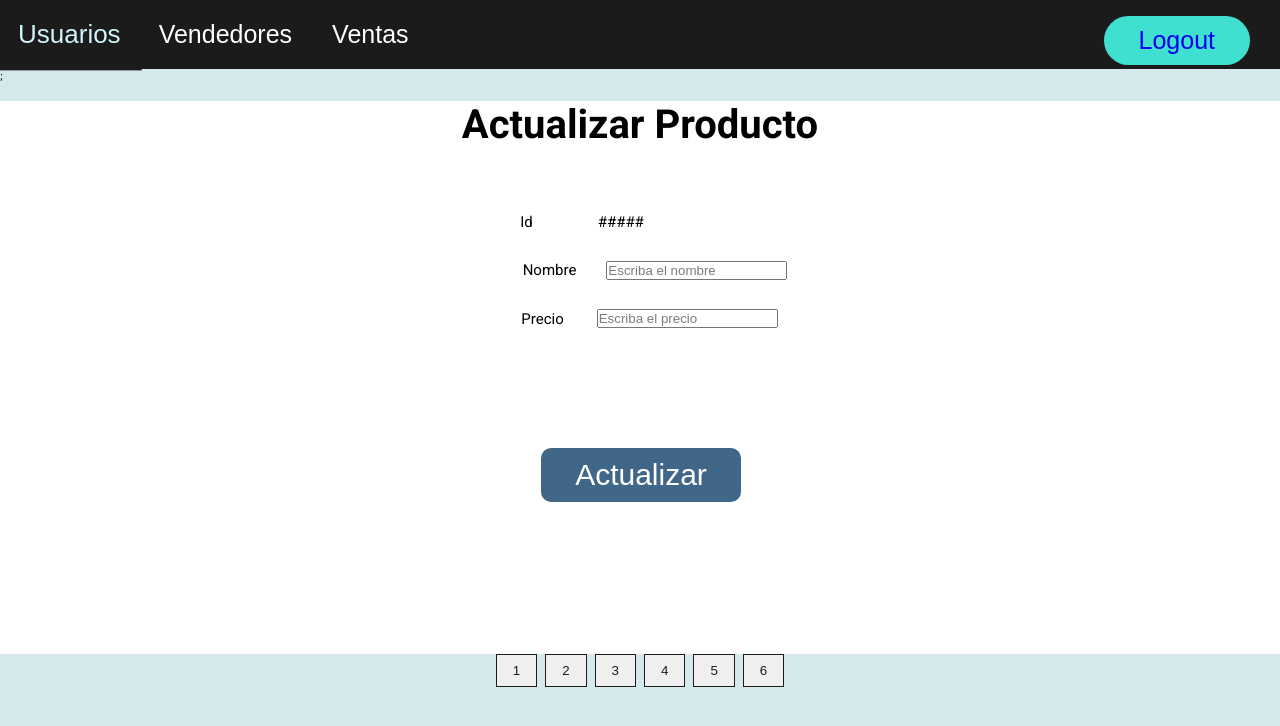
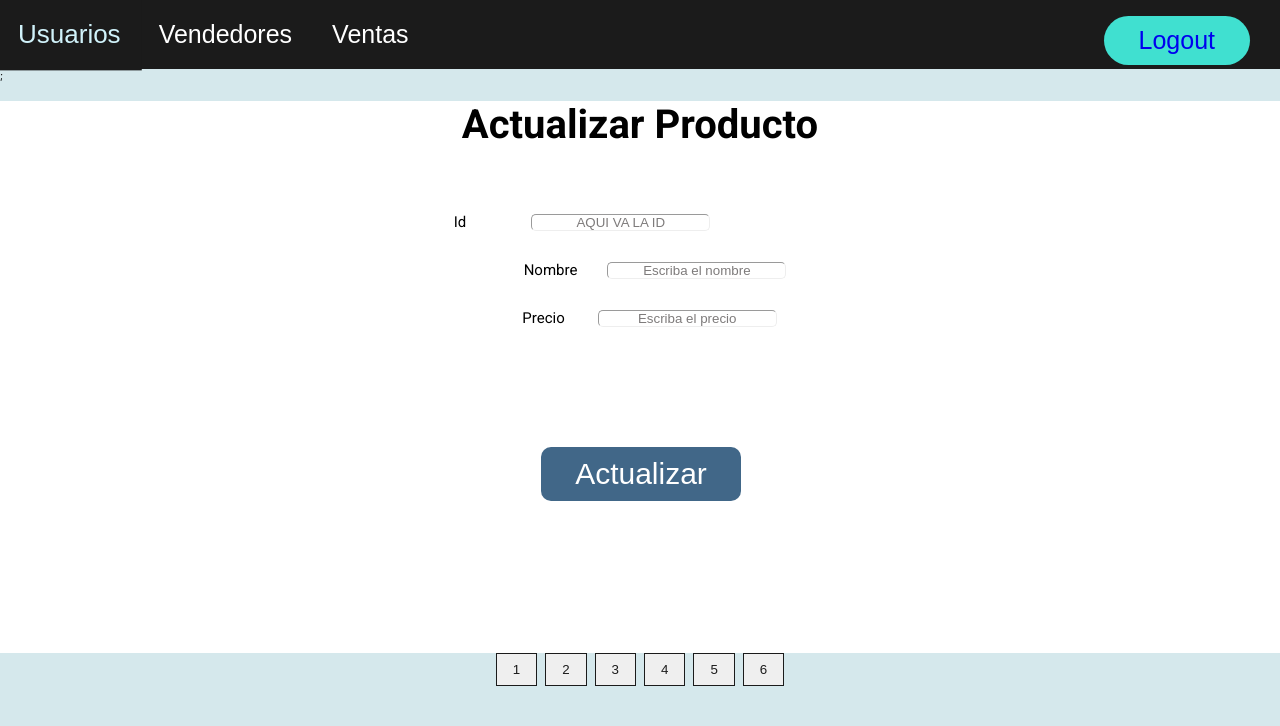
Before and after one commit to yipson/Code-Mug, a React (Create React App) app: page /ActualizarProducto in a window 1280 px wide. Shown: the top 726 px of the page. Built offline with nearby package versions, Linux system fonts and the light colour scheme; no server answers.

Commit message:
este es un punto de restauracion

```diff
--- a/src/pages/ActualizarProducto.jsx
+++ b/src/pages/ActualizarProducto.jsx
@@ -6,6 +6,17 @@ import popup from "js/popup";
 import axios from 'axios';
 
 const ActualizarProducto = () => {
+
+  // const queryParams = new URLSearchParams(window.location.search);  //esto es nuevo
+
+  // const id = queryParams.get('id'); //esto es nuevo
+  // const name = queryParams.get('nombre');//esto es nuevo
+  // const type = queryParams.get('precio');//esto es nuevo
+
+  // console.log(id, name, type);//esto es nuevo
+
+
+
   const [usuarios, setUsuarios] = useState([])
   const [listaUsuarios, setListaUsuarios] = useState([]);
   const [busqueda, setBusqueda] = useState("")
@@ -47,15 +58,20 @@ const ActualizarProducto = () => {
           <h1 className="titulo-actualizar-producto">Actualizar Producto</h1>
           <div className="Cuadro-de-datos">
             <p className="p1">Id</p>
-            <p className="extra">#####</p>
+            <input
+                  readOnly
+                  className="input1 extra"
+                  placeholder={"AQUI VA LA ID"}
+                />
+            {/* <p className="extra">#####</p> */}
           </div>
           <div className="Cuadro-de-datos">
             <p className="p2">Nombre</p>
-            <input type="Nombre" placeholder="Escriba el nombre" />
+            <input type="Nombre" className="input1" value={busqueda} onChange={buscadorDiv} placeholder="Escriba el nombre" />
           </div>
           <div className="Cuadro-de-datos">
             <p className="p3">Precio</p>
-            <input type="Precio" placeholder="Escriba el precio" />
+            <input type="Precio" className="input1"  placeholder="Escriba el precio" />
           </div>
           <div className="margen">
             <button
--- a/src/pages/ListadoProductos.jsx
+++ b/src/pages/ListadoProductos.jsx
@@ -6,6 +6,15 @@ import axios from 'axios';
 
 
 const ListadoProductos = () => {
+
+  const queryParams = new URLSearchParams(window.location.search);  //esto es nuevo
+
+  const id = queryParams.get('id'); //esto es nuevo
+  const name = queryParams.get('name');//esto es nuevo
+  const type = queryParams.get('type');//esto es nuevo
+
+  console.log(id, name, type);//esto es nuevo
+
 
   const [productos, setProductos] = useState([])
   const [listaProductos, setListaProductos] = useState([]);
@@ -88,12 +97,10 @@ const ListadoProductos = () => {
                   <td>{dato.nombre}</td>
                   <td>{dato.precio}</td>
                   <td>
-                    <button
-                      class="" id={dato._id}
-                      onClick={actualizarProducto}
+                    <a href={'/ActualizarProducto?id='+dato._id}
                     >
                       Editar
-                    </button>
+                    </a>
                   </td>
                 </tr>
                 ))}
```
